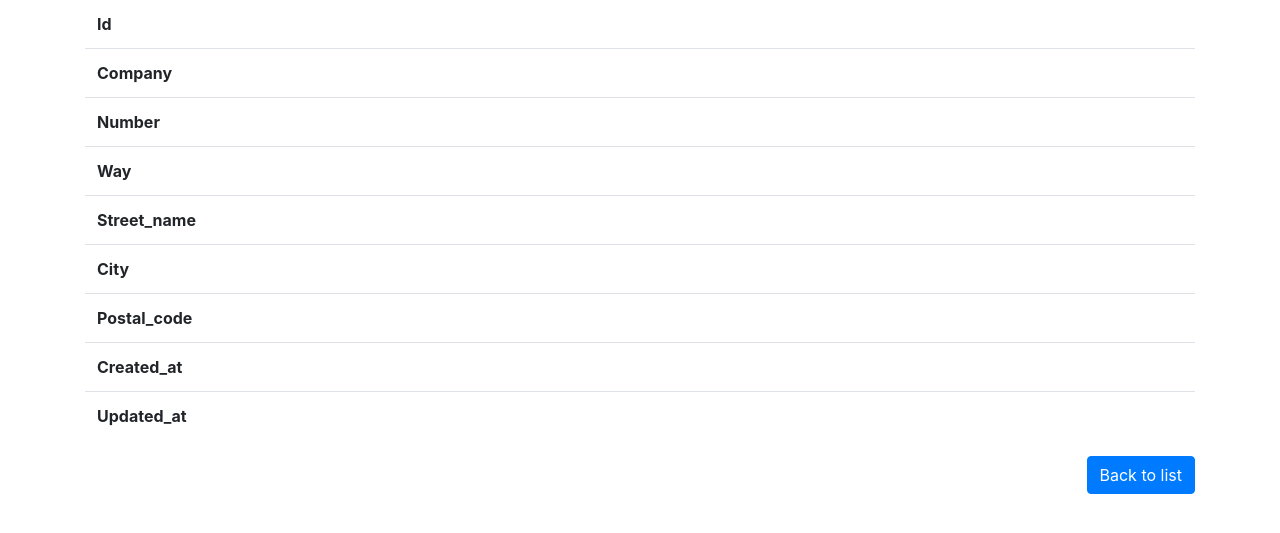
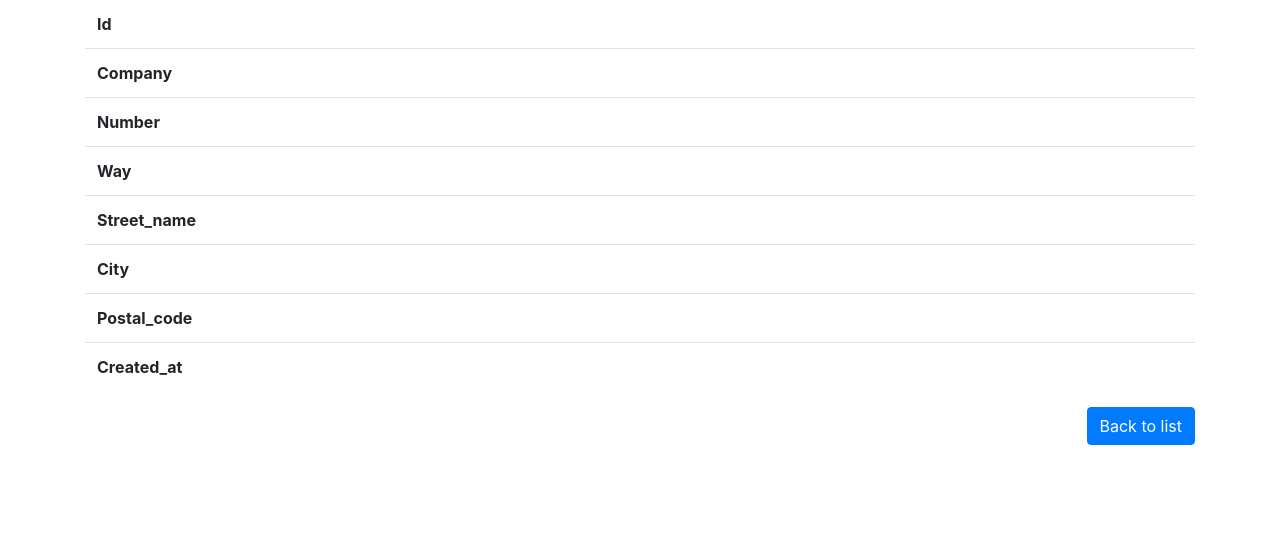
Before and after one commit to nicbond/InterInvest, a Symfony app: template templates/address/show.html.twig in a window 1280 px wide. Shown: the part 137-670 px from the top of the page. Run offline with Twig, Linux system fonts and the light colour scheme; the template is opened without the code that fills it, so the values that code supplies are empty; some libraries are stand-ins or nearby versions.

Commit message:
Delete unused parameter

```diff
--- a/templates/address/show.html.twig
+++ b/templates/address/show.html.twig
@@ -40,10 +40,6 @@
                     <th>{{ 'Created_at'|trans}}</th>
                     <td>{{ address.createdAt ? address.createdAt|date('Y-m-d H:i:s') : '' }}</td>
                 </tr>
-                <tr>
-                    <th>{{ 'Updated_at'|trans}}</th>
-                    <td>{{ address.updatedAt ? address.updatedAt|date('Y-m-d H:i:s') : '' }}</td>
-                </tr>
             </tbody>
         </table>
 
```
